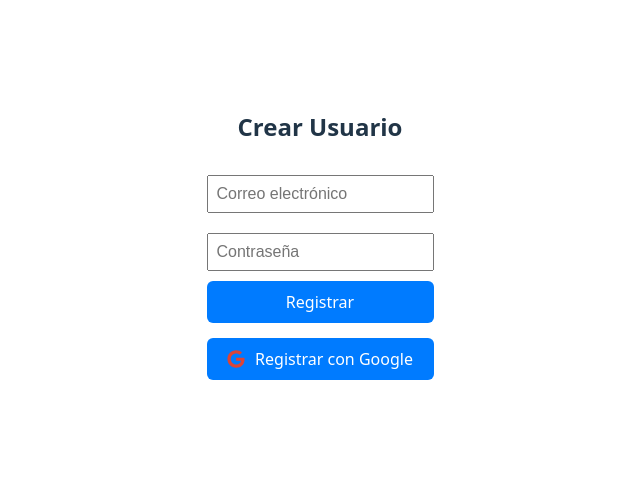
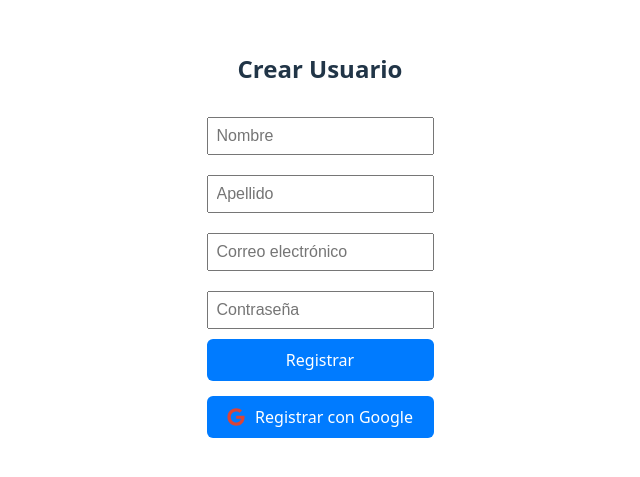
Before and after one commit to erickm13/IS-gesture-presentation-control, a React (Vite) app: page /register in a window 1280 px wide. Shown: the part 165-642 px from the top of the page, without its empty margins (320-960 px from the left). Built offline with nearby package versions, Linux system fonts and the light colour scheme.

Commit message:
Integración de firebase y priimer usuario creado satisfactoriamente

```diff
--- a/package.json
+++ b/package.json
@@ -12,6 +12,7 @@
   "dependencies": {
     "@mediapipe/camera_utils": "^0.3.1675466862",
     "@mediapipe/hands": "^0.4.1675469240",
+    "firebase": "^12.6.0",
     "pdfjs-dist": "^3.11.174",
     "react": "^19.1.1",
     "react-dom": "^19.1.1",
--- a/src/components/Register.jsx
+++ b/src/components/Register.jsx
@@ -1,17 +1,45 @@
 import React, { useState } from "react";
 import { useNavigate } from "react-router-dom";
+import { createUserWithEmailAndPassword } from "firebase/auth";
 import { FaGoogle } from "react-icons/fa";
-import "./../styles/Login.css"; // ← ¡Usamos el MISMO CSS!
+import "./../styles/Register.css";
+import { auth, db } from "../firebase/config";
+import { doc, setDoc } from "firebase/firestore";
 
 export default function Register() {
   const [email, setEmail] = useState("");
   const [password, setPassword] = useState("");
+  const [name, setName] = useState("");
+  const [lastname, setLastname] = useState("");
   const navigate = useNavigate();
 
-  const handleSubmit = (e) => {
+  const createUser = async (e) => {
     e.preventDefault();
-    alert(`Usuario creado: ${email}`);
-    navigate("/login");
+
+    try {
+      const userCredential = await createUserWithEmailAndPassword(
+        auth,
+        email,
+        password
+      );
+
+      const user = userCredential.user;
+
+      await setDoc(doc(db, "users", user.uid), {
+        uid: user.uid,
+        email,
+        name,
+        lastname,
+        role: "user",
+      });
+
+      alert("Usuario creado con éxito");
+      navigate("/login");
+
+    } catch (error) {
+      console.error("Error al registrar:", error);
+      alert(error.message);
+    }
   };
 
   const googleRegister = () => {
@@ -23,7 +51,21 @@ export default function Register() {
       <div className="login-container">
         <h2>Crear Usuario</h2>
 
-        <form onSubmit={handleSubmit}>
+        <form onSubmit={createUser}>
+          <input
+            type="text"
+            placeholder="Nombre"
+            value={name}
+            onChange={(e) => setName(e.target.value)}
+          />
+
+          <input
+            type="text"
+            placeholder="Apellido"
+            value={lastname}
+            onChange={(e) => setLastname(e.target.value)}
+          />
+
           <input
             type="email"
             placeholder="Correo electrónico"
--- /dev/null
+++ b/src/firebase/config.js
@@ -0,0 +1,23 @@
+// Import the functions you need from the SDKs you need
+import { initializeApp } from "firebase/app";
+// TODO: Add SDKs for Firebase products that you want to use
+// https://firebase.google.com/docs/web/setup#available-libraries
+
+import { getFirestore } from "firebase/firestore"
+import { getAuth } from "firebase/auth";
+
+
+// Your web app's Firebase configuration
+const firebaseConfig = {
+  apiKey: "AIzaSyDL4c5RYHZnJOLQEG0s56y2V6DqEkktb7M",
+  authDomain: "is-gesture-controlled.firebaseapp.com",
+  projectId: "is-gesture-controlled",
+  storageBucket: "is-gesture-controlled.firebasestorage.app",
+  messagingSenderId: "31205139694",
+  appId: "1:31205139694:web:0a6c9837736df5d77bffff"
+};
+
+// Initialize Firebase
+const app = initializeApp(firebaseConfig);
+export const db = getFirestore(app)
+export const auth = getAuth(app);
```
Also changed, not shown: 1 other file (tests, documents, lock files or other folders).
